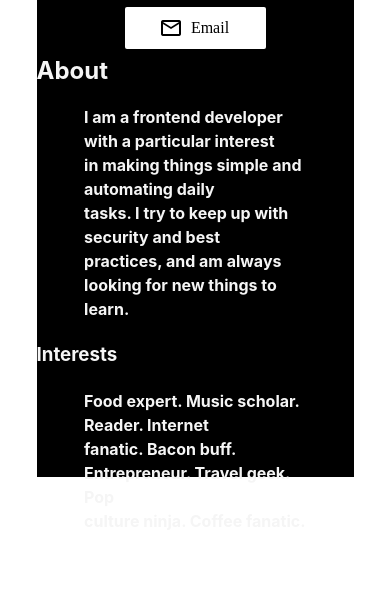
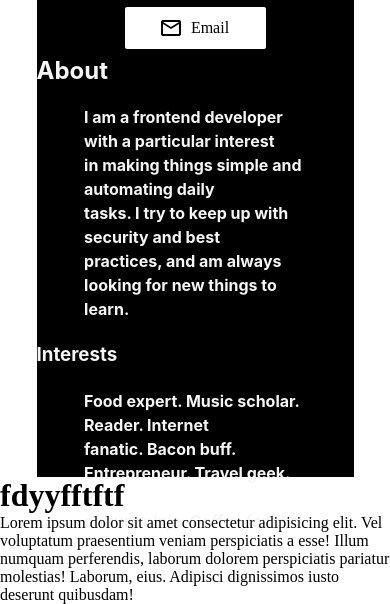
Before and after one commit to Eifzy15/laura, a plain HTML site: page index.html in a window 390 px wide. Shown: the part 391-995 px from the top of the page. Before the commit the page ends 947 px from the top, so only its background shows below. Drawn offline with nearby package versions, Linux system fonts and the light colour scheme.

Commit message:
third commit

```diff
--- a/index.html
+++ b/index.html
@@ -45,5 +45,9 @@
         </div>
       </div>
     </div>
+    <div>
+      <h1>fdyyfftftf</h1>
+      <p>Lorem ipsum dolor sit amet consectetur adipisicing elit. Vel voluptatum praesentium veniam perspiciatis a esse! Illum numquam perferendis, laborum dolorem perspiciatis pariatur molestias! Laborum, eius. Adipisci dignissimos iusto deserunt quibusdam!</p>
+    </div>
   </body>
 </html>
--- a/stlye.css
+++ b/stlye.css
@@ -88,3 +88,9 @@ body {
   'GRAD' 0,
   'opsz' 24
 }
+
+@media (max-width:768px){
+  body{
+   flex-direction: column;
+  }
+}
```
